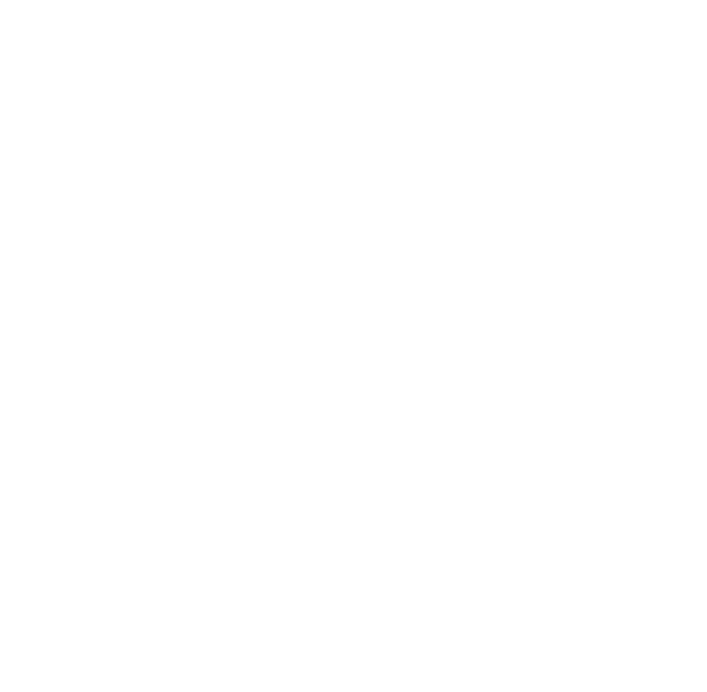
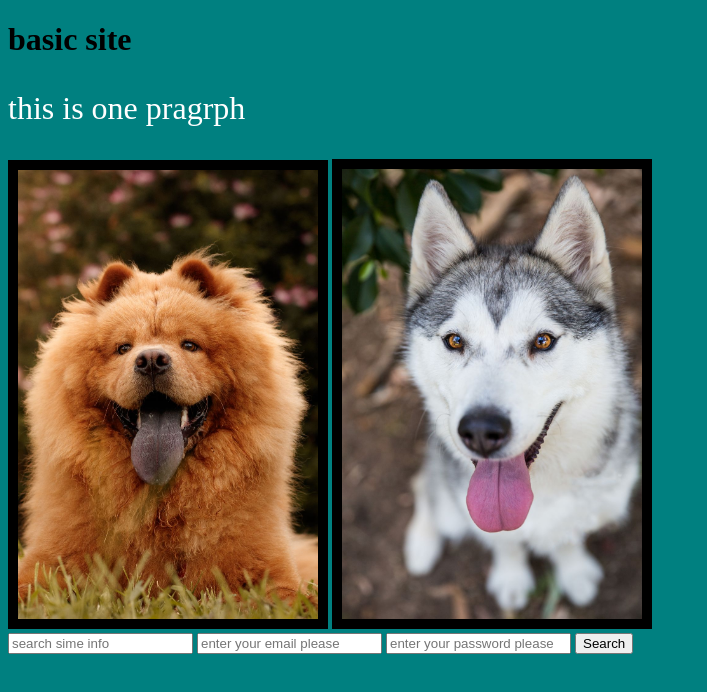
Before and after one commit to esagraphic/first_day, a plain HTML site: page index.html in a window 1280 px wide. Shown: the whole page, without its empty margins (0-707 px from the left). Drawn offline with Linux system fonts and the light colour scheme.

Commit message:
i just added index and images and some information

```diff
--- a/index.html
+++ b/index.html
@@ -4,8 +4,37 @@
     <meta charset="UTF-8">
     <meta name="viewport" content="width=device-width, initial-scale=1.0">
     <title>Document</title>
+    <style>
+        img {
+  width: 300px; /* Adjust the width as needed */
+  height: auto; /* Maintain aspect ratio */
+  border: solid 10px;
+}
+
+    p {
+        color: rgb(255, 255, 255);
+        font-size: 2rem;
+    }
+    body{
+        background-color: teal;
+    }
+    </style>
 </head>
 <body>
+    <h1> basic site </h1>
+
+    <p>this is one pragrph</p>
+    <img src="./dog.jpg"  alt="dogs" >
+    <img src="./dog2.jpg"  alt="dogs" >
+
+    <form action="https://google.com" method="get">
+    <input  name="q" placeholder="search sime info" type="text">
+    <input  name="email" placeholder="enter your email please" type="text">
+    <input  name="pass" placeholder="enter your password please" type="password">
+
+
+    <button> Search </button>
+</form>
 
 </body>
 </html>
```
Also changed, not shown: dog.jpg (added), dog2.jpg (added), nova-scotia-duck-tolling-retriever.webp (added).
